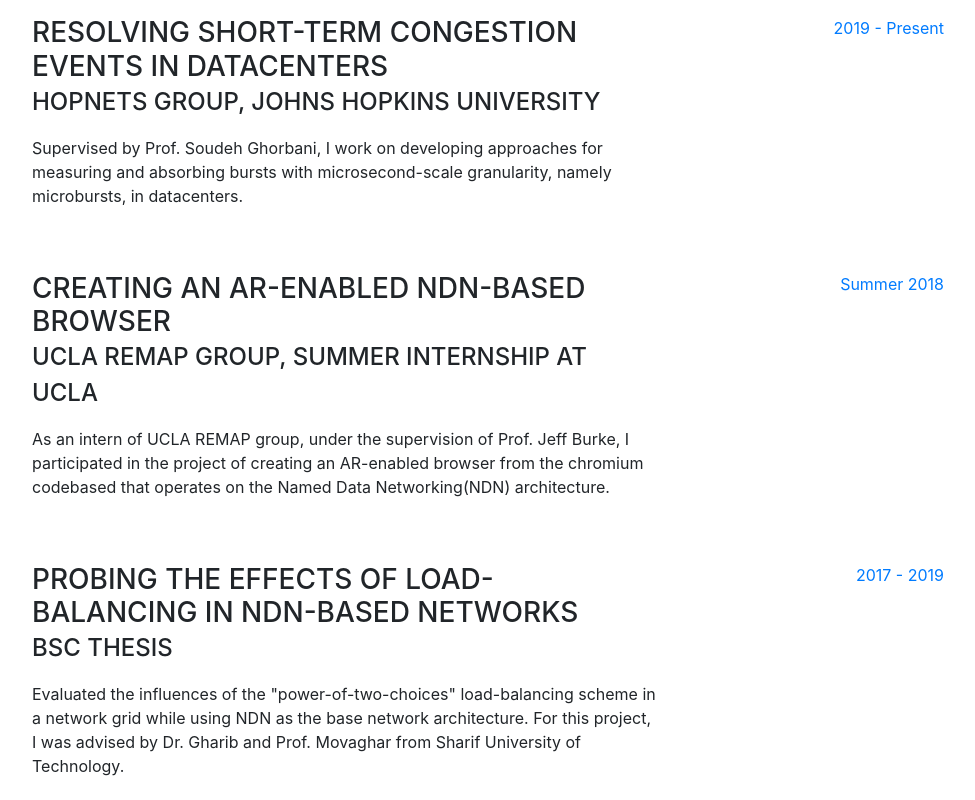
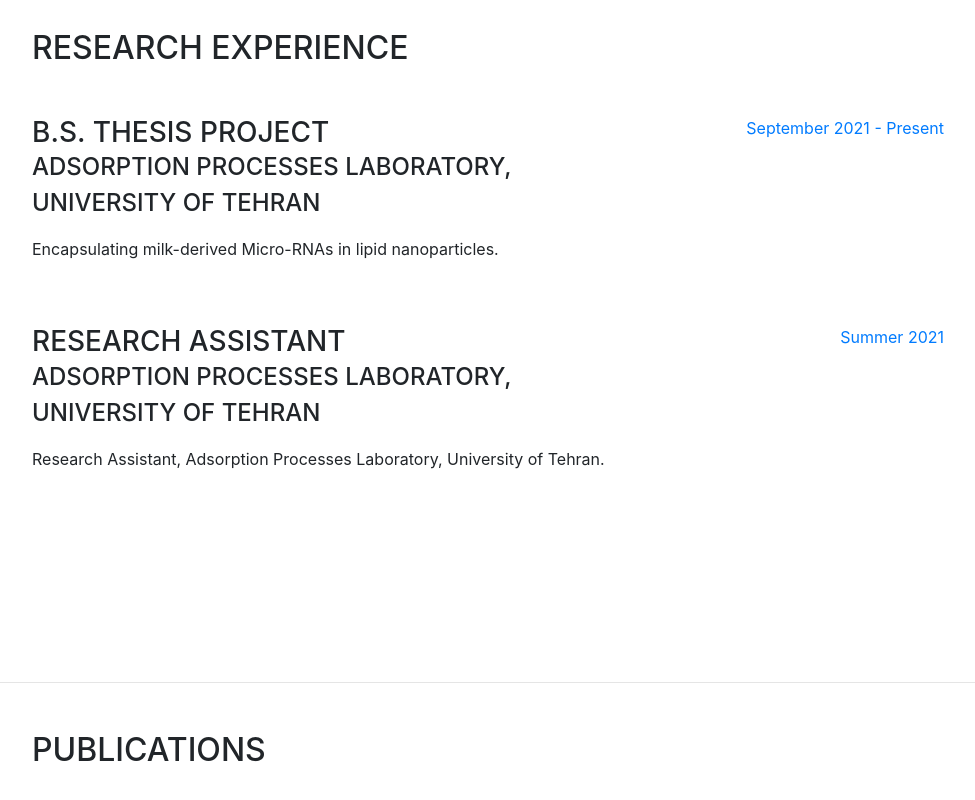
Before and after one commit to reyghorbani/reyghorbani.github.io, a website with bundled scripts: page index.html in a window 1280 px wide. Shown: the part 1720-2520 px from the top of the page, without its empty margins (288-1263 px from the left). Built offline with nearby package versions, Linux system fonts and the light colour scheme; a web font is replaced by a local one.

Commit message:
add research

```diff
--- a/index.html
+++ b/index.html
@@ -99,9 +99,9 @@
       <section class="resume-section p-3 p-lg-5 d-flex flex-column" id="interests">
         <div class="my-auto">
           <h2 class="mb-5">Research Interests</h2>
-          <p>My main field of research focuses on ways of measuring and resolving microsecond-scale congestion events, known as <b>microbursts</b>, in large datacenters. Currently, I am probing packet deflection, \i.e., re-routing the packets forwarded to a congested port instead of dropping them, as a potential solution to the microburst problem.</p>
+          <p>My main field of research focuses on ....</p>
 
-		  <p>In the past, I have spent some time probing <b>Named Data Networking (NDN)</b> as a new architecture proposed for the network layer that tries to resolve the limitations of IP-based architecture using names instead of IPs.</p>
+		  <!-- <p>In the past, I have spent some time probing <b>Named Data Networking (NDN)</b> as a new architecture proposed for the network layer that tries to resolve the limitations of IP-based architecture using names instead of IPs.</p> -->
         </div>
       </section>
 
@@ -111,30 +111,31 @@
         <div class="my-auto">
           <h2 class="mb-5">Research Experience</h2>
 
+
+
           <div class="resume-item d-flex flex-column flex-md-row mb-5">
             <div class="resume-content mr-auto">
-              <h3 class="mb-0">Resolving short-term congestion events in datacenters</h3>
-              <div class="subheading mb-3">HopNets group, Johns Hopkins University</div>
-              <p>Supervised by Prof. Soudeh Ghorbani, I work on developing approaches for measuring and absorbing bursts with microsecond-scale granularity, namely microbursts, in datacenters.</p>
+              <h3 class="mb-0">B.S. Thesis Project</h3>
+              <div class="subheading mb-3">Adsorption Processes Laboratory, University of Tehran</div>
+              <p>Encapsulating milk-derived Micro-RNAs in lipid nanoparticles.</p>
             </div>
             <div class="resume-date text-md-right">
-              <span class="text-primary">2019 - Present</span>
+              <span class="text-primary">September 2021 - Present</span>
             </div>
           </div>
 
           <div class="resume-item d-flex flex-column flex-md-row mb-5">
             <div class="resume-content mr-auto">
-              <h3 class="mb-0">Creating an AR-enabled NDN-based browser</h3>
-              <div class="subheading mb-3">UCLA REMAP group, Summer Internship at UCLA</div>
-              <p>As an intern of UCLA REMAP group, under the supervision of Prof. Jeff Burke, I participated in
-the project of creating an AR-enabled browser from the chromium codebased that operates on the  Named Data Networking(NDN) architecture.</p>
+              <h3 class="mb-0">Research Assistant </h3>
+              <div class="subheading mb-3">Adsorption Processes Laboratory, University of Tehran</div>
+              <p>Research Assistant, Adsorption Processes Laboratory, University of Tehran.</p>
             </div>
             <div class="resume-date text-md-right">
-              <span class="text-primary">Summer 2018</span>
+              <span class="text-primary">Summer 2021</span>
             </div>
           </div>
 
-          <div class="resume-item d-flex flex-column flex-md-row mb-5">
+          <!-- <div class="resume-item d-flex flex-column flex-md-row mb-5">
             <div class="resume-content mr-auto">
               <h3 class="mb-0">Probing the effects of load-balancing in NDN-based networks</h3>
               <div class="subheading mb-3">BSc Thesis</div>
@@ -143,7 +144,7 @@
             <div class="resume-date text-md-right">
               <span class="text-primary">2017 - 2019</span>
             </div>
-          </div>
+          </div> -->
 
         </div>
 
```
